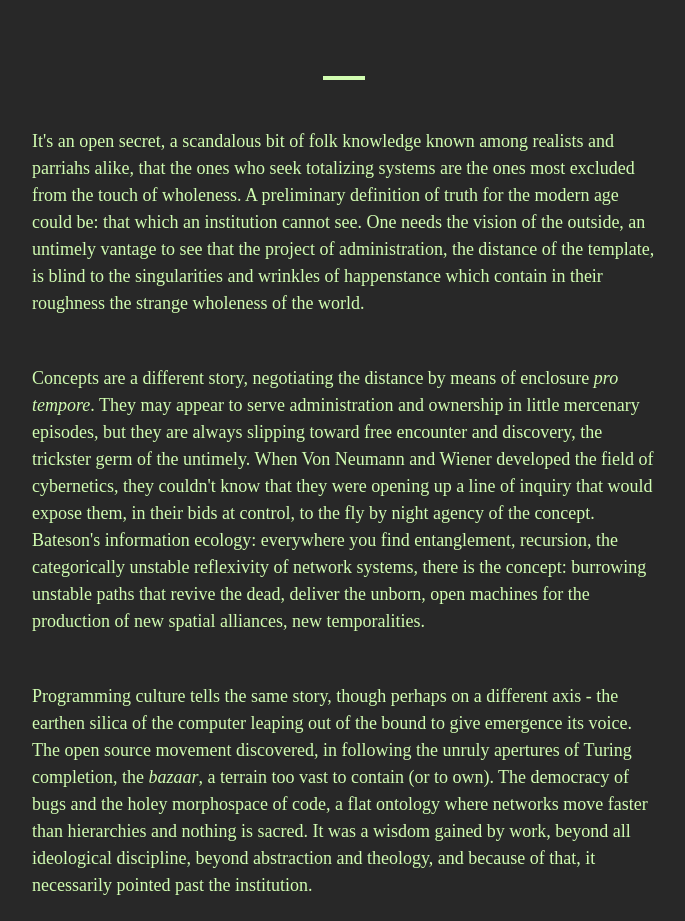
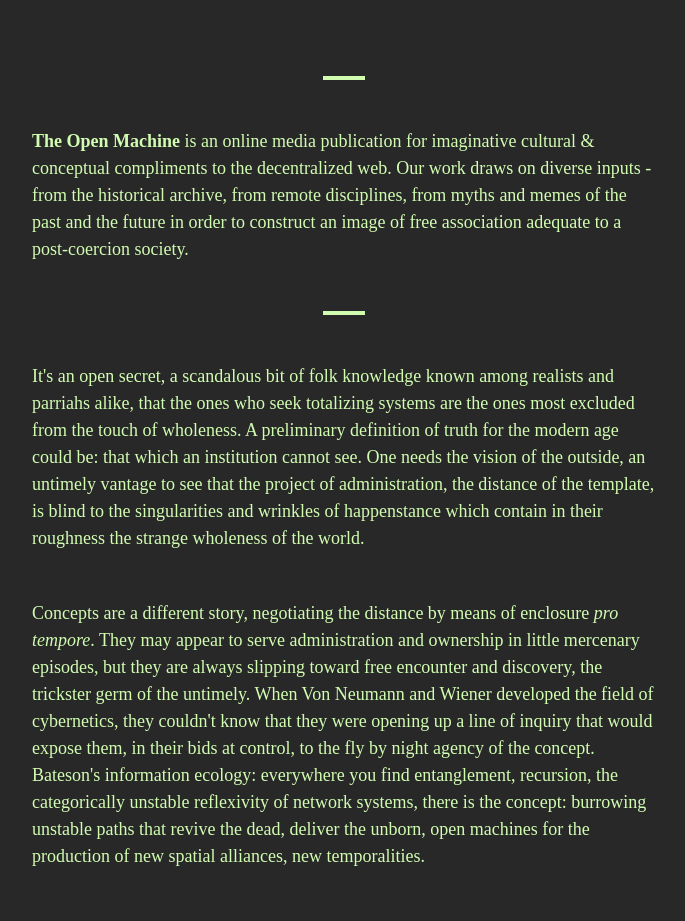
Before and after one commit to oovg/the-open-template, a Next.js app: page / in a window 1280 px wide. Shown: the part 820-1741 px from the top of the page, without its empty margins (296-981 px from the left). Built offline with nearby package versions, Linux system fonts and the light colour scheme; a web font is replaced by a local one; what @rainbow-me/rainbowkit, wagmi would draw is missing.

Commit message:
Update Section.tsx

```diff
--- a/src/components/Section.tsx
+++ b/src/components/Section.tsx
@@ -8,6 +8,16 @@ export const Section = () => {
   return (
   <Box w="100%">
     <Box maxW="720px" mx="auto" px={12} py={12}>
+      <Rule />
+      <Box>
+        <Text textStyle="paragraph">
+          <b>The Open Machine</b> is an online media publication for imaginative cultural &
+          conceptual compliments to the decentralized web. Our work draws on
+          diverse inputs - from the historical archive, from remote disciplines,
+          from myths and memes of the past and the future in order to construct an
+          image of free association adequate to a post-coercion society.
+        </Text>
+      </Box>
       <Rule />
       <Box>
         <Text textStyle="paragraph">
@@ -122,7 +132,7 @@ export const Section = () => {
           question- how to bring the material instance to bear in building, conceptualizing, and
           manifesting the flamboyantly fractal and utterly irreverent scale
           invariance of the network, the (anti)thing that touches and ignites
-          the rough whole? Gleaned the ordeal of stone, the metastable spark.
+          the rough whole? Gleaned in the ordeal of stone, the metastable spark.
         </Text>
         <Text textStyle="paragraph">
           Borrowing from the ethos of the builders, we announce The Open
```
